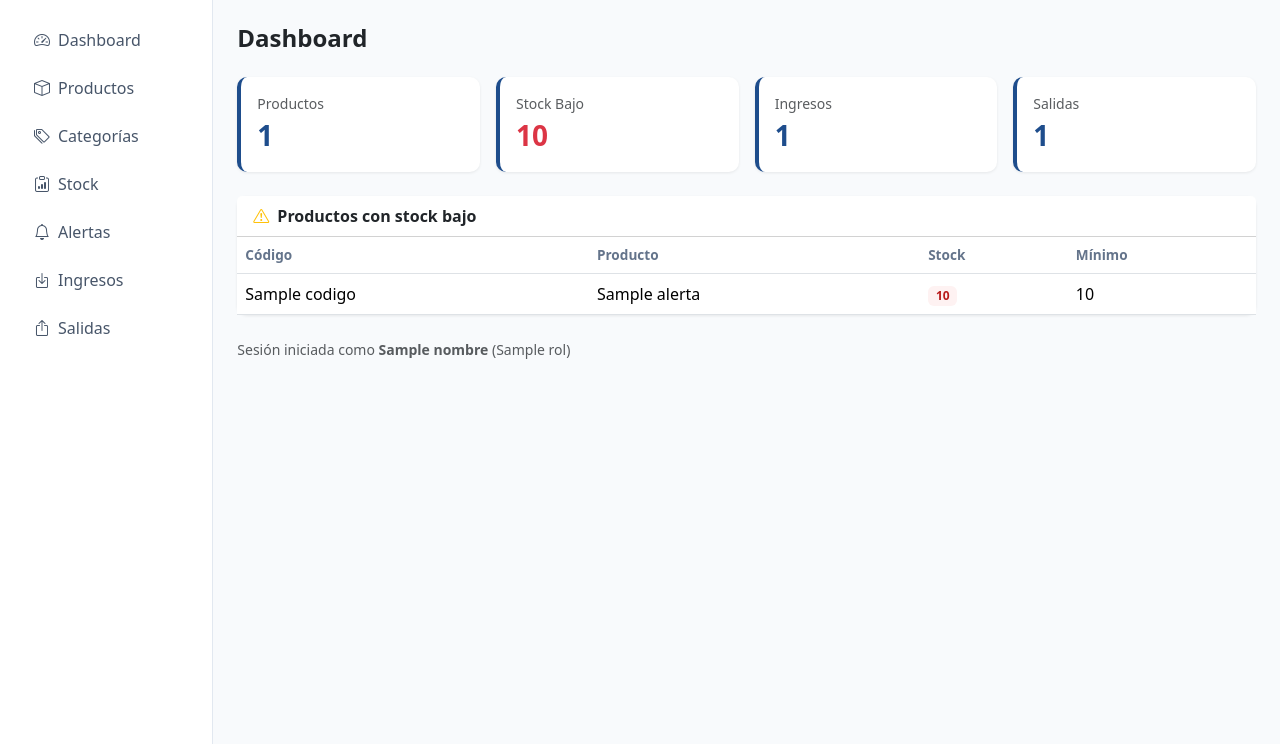
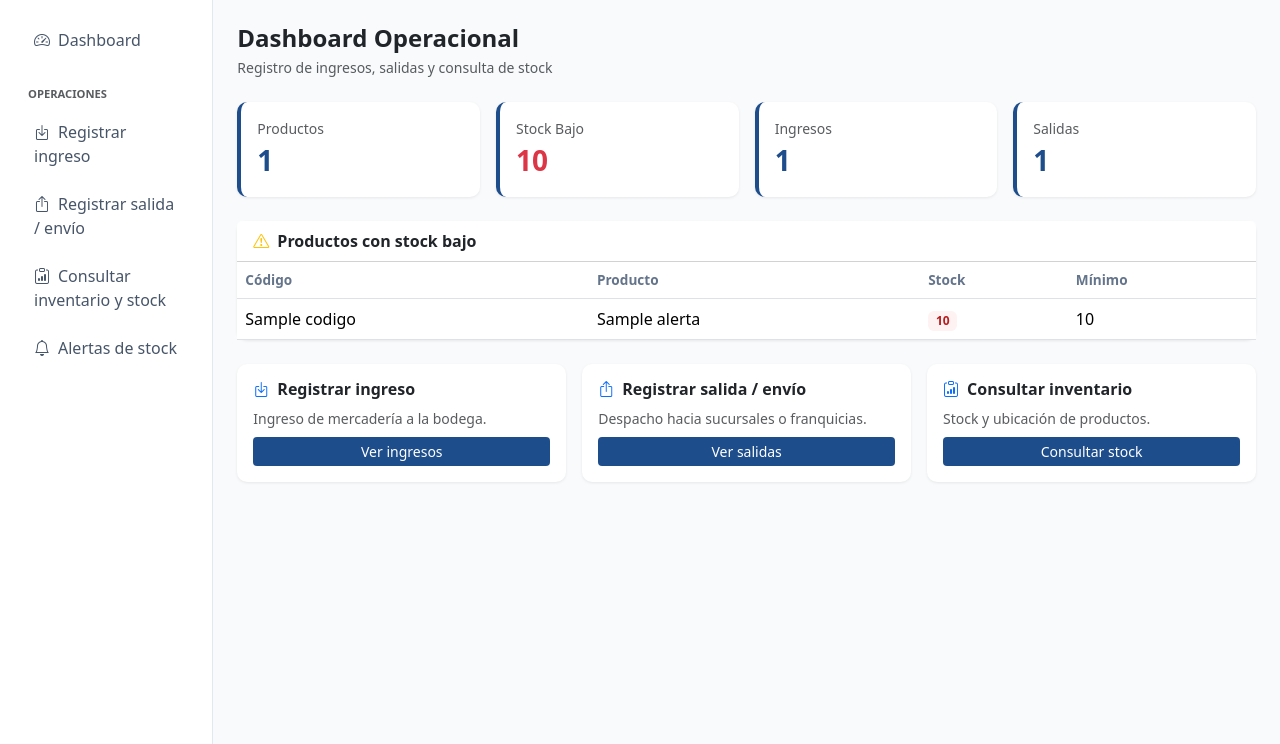
Before and after one commit to BenAldoBeecher/Bodega-Principal, a Django app: template bodega/templates/admin/dashboard.html in a window 1280 px wide. Shown: the part 56-800 px from the top of the page. Run offline with Django 5.2, Linux system fonts and the light colour scheme; the template is opened without the code that fills it: most values are stand-ins (such as "Sample title", 1, 10 or a date in 2020).

Commit message:
Cambios en proyecto

```diff
--- a/bodega/templates/admin/base_admin.html
+++ b/bodega/templates/admin/base_admin.html
@@ -31,6 +31,12 @@
                 <a class="nav-link {% if request.resolver_match.url_name == 'dashboard' %}active{% endif %}" href="{% url 'dashboard' %}">
                     <i class="bi bi-speedometer2 me-2"></i>Dashboard
                 </a>
+
+                {% if request.session.rol == 'Administrador' %}
+                {# --- MENÚ ADMINISTRADOR (según diagrama de flujo) --- #}
+                <div class="px-3 pt-3 pb-1">
+                    <small class="text-muted text-uppercase fw-semibold" style="font-size:0.7rem;">Inventario y stock</small>
+                </div>
                 <a class="nav-link {% if 'producto' in request.resolver_match.url_name %}active{% endif %}" href="{% url 'productos_list' %}">
                     <i class="bi bi-box me-2"></i>Productos
                 </a>
@@ -38,21 +44,45 @@
                     <i class="bi bi-tags me-2"></i>Categorías
                 </a>
                 <a class="nav-link {% if request.resolver_match.url_name == 'stock' %}active{% endif %}" href="{% url 'stock' %}">
-                    <i class="bi bi-clipboard-data me-2"></i>Stock
+                    <i class="bi bi-clipboard-data me-2"></i>Consultar stock
                 </a>
                 <a class="nav-link {% if request.resolver_match.url_name == 'alertas' %}active{% endif %}" href="{% url 'alertas' %}">
                     <i class="bi bi-bell me-2"></i>Alertas
                 </a>
+
+                <div class="px-3 pt-3 pb-1">
+                    <small class="text-muted text-uppercase fw-semibold" style="font-size:0.7rem;">Usuarios</small>
+                </div>
+                <a class="nav-link {% if request.resolver_match.url_name == 'usuarios_list' %}active{% endif %}" href="{% url 'usuarios_list' %}">
+                    <i class="bi bi-people me-2"></i>Mantenedor de usuarios
+                </a>
+
+                <div class="px-3 pt-3 pb-1">
+                    <small class="text-muted text-uppercase fw-semibold" style="font-size:0.7rem;">Pedidos</small>
+                </div>
+                <a class="nav-link {% if request.resolver_match.url_name == 'salidas_list' %}active{% endif %}" href="{% url 'salidas_list' %}">
+                    <i class="bi bi-truck me-2"></i>Solicitudes de pedidos
+                </a>
                 <a class="nav-link {% if request.resolver_match.url_name == 'ingresos_list' %}active{% endif %}" href="{% url 'ingresos_list' %}">
                     <i class="bi bi-box-arrow-in-down me-2"></i>Ingresos
                 </a>
+
+                {% else %}
+                {# --- MENÚ OPERADOR (según diagrama de flujo) --- #}
+                <div class="px-3 pt-3 pb-1">
+                    <small class="text-muted text-uppercase fw-semibold" style="font-size:0.7rem;">Operaciones</small>
+                </div>
+                <a class="nav-link {% if request.resolver_match.url_name == 'ingresos_list' %}active{% endif %}" href="{% url 'ingresos_list' %}">
+                    <i class="bi bi-box-arrow-in-down me-2"></i>Registrar ingreso
+                </a>
                 <a class="nav-link {% if request.resolver_match.url_name == 'salidas_list' %}active{% endif %}" href="{% url 'salidas_list' %}">
-                    <i class="bi bi-box-arrow-up me-2"></i>Salidas
+                    <i class="bi bi-box-arrow-up me-2"></i>Registrar salida / envío
                 </a>
-                {% if request.session.rol == 'Administrador' %}
-                <hr class="my-2">
-                <a class="nav-link {% if request.resolver_match.url_name == 'usuarios_list' %}active{% endif %}" href="{% url 'usuarios_list' %}">
-                    <i class="bi bi-people me-2"></i>Usuarios
+                <a class="nav-link {% if request.resolver_match.url_name == 'stock' or 'producto' in request.resolver_match.url_name %}active{% endif %}" href="{% url 'stock' %}">
+                    <i class="bi bi-clipboard-data me-2"></i>Consultar inventario y stock
+                </a>
+                <a class="nav-link {% if request.resolver_match.url_name == 'alertas' %}active{% endif %}" href="{% url 'alertas' %}">
+                    <i class="bi bi-bell me-2"></i>Alertas de stock
                 </a>
                 {% endif %}
             </nav>
--- a/bodega/templates/admin/dashboard.html
+++ b/bodega/templates/admin/dashboard.html
@@ -1,7 +1,14 @@
 {% extends 'admin/base_admin.html' %}
 {% block title %}Dashboard - Music Pro Bodega{% endblock %}
 {% block content %}
-<h4 class="mb-4 fw-bold">Dashboard</h4>
+
+{% if rol == 'Administrador' %}
+<h4 class="mb-1 fw-bold">Dashboard Administrador</h4>
+<p class="text-muted small mb-4">Gestión de inventario, usuarios y autorización de pedidos</p>
+{% else %}
+<h4 class="mb-1 fw-bold">Dashboard Operacional</h4>
+<p class="text-muted small mb-4">Registro de ingresos, salidas y consulta de stock</p>
+{% endif %}
 
 <div class="row g-3 mb-4">
     <div class="col-6 col-md-3">
@@ -62,5 +69,54 @@
 </div>
 {% endif %}
 
-<div class="text-muted small">Sesión iniciada como <strong>{{ nombre }}</strong> ({{ rol }})</div>
+{% if rol == 'Administrador' %}
+<div class="row g-3">
+    <div class="col-md-4">
+        <div class="card p-3 h-100">
+            <h6 class="fw-semibold"><i class="bi bi-boxes me-2 text-primary"></i>Gestionar inventario</h6>
+            <p class="text-muted small mb-2">Productos, categorías, stock y alertas.</p>
+            <a href="{% url 'productos_list' %}" class="btn btn-sm btn-blue">Ir a productos</a>
+        </div>
+    </div>
+    <div class="col-md-4">
+        <div class="card p-3 h-100">
+            <h6 class="fw-semibold"><i class="bi bi-people me-2 text-primary"></i>Mantenedor de usuarios</h6>
+            <p class="text-muted small mb-2">Crear, listar, editar rol/estado y eliminar.</p>
+            <a href="{% url 'usuarios_list' %}" class="btn btn-sm btn-blue">Ir a usuarios</a>
+        </div>
+    </div>
+    <div class="col-md-4">
+        <div class="card p-3 h-100">
+            <h6 class="fw-semibold"><i class="bi bi-truck me-2 text-primary"></i>Solicitudes de pedidos</h6>
+            <p class="text-muted small mb-2">Revisar y autorizar salidas hacia sucursales.</p>
+            <a href="{% url 'salidas_list' %}" class="btn btn-sm btn-blue">Ver solicitudes</a>
+        </div>
+    </div>
+</div>
+{% else %}
+<div class="row g-3">
+    <div class="col-md-4">
+        <div class="card p-3 h-100">
+            <h6 class="fw-semibold"><i class="bi bi-box-arrow-in-down me-2 text-primary"></i>Registrar ingreso</h6>
+            <p class="text-muted small mb-2">Ingreso de mercadería a la bodega.</p>
+            <a href="{% url 'ingresos_list' %}" class="btn btn-sm btn-blue">Ver ingresos</a>
+        </div>
+    </div>
+    <div class="col-md-4">
+        <div class="card p-3 h-100">
+            <h6 class="fw-semibold"><i class="bi bi-box-arrow-up me-2 text-primary"></i>Registrar salida / envío</h6>
+            <p class="text-muted small mb-2">Despacho hacia sucursales o franquicias.</p>
+            <a href="{% url 'salidas_list' %}" class="btn btn-sm btn-blue">Ver salidas</a>
+        </div>
+    </div>
+    <div class="col-md-4">
+        <div class="card p-3 h-100">
+            <h6 class="fw-semibold"><i class="bi bi-clipboard-data me-2 text-primary"></i>Consultar inventario</h6>
+            <p class="text-muted small mb-2">Stock y ubicación de productos.</p>
+            <a href="{% url 'stock' %}" class="btn btn-sm btn-blue">Consultar stock</a>
+        </div>
+    </div>
+</div>
+{% endif %}
+
 {% endblock %}
--- a/bodega/views.py
+++ b/bodega/views.py
@@ -58,7 +58,7 @@ def login_view(request):
 def logout_view(request):
     request.session.flush()
     messages.info(request, 'Sesión cerrada correctamente.')
-    return redirect('login')
+    return redirect('index')
 
 
 @login_required
```
